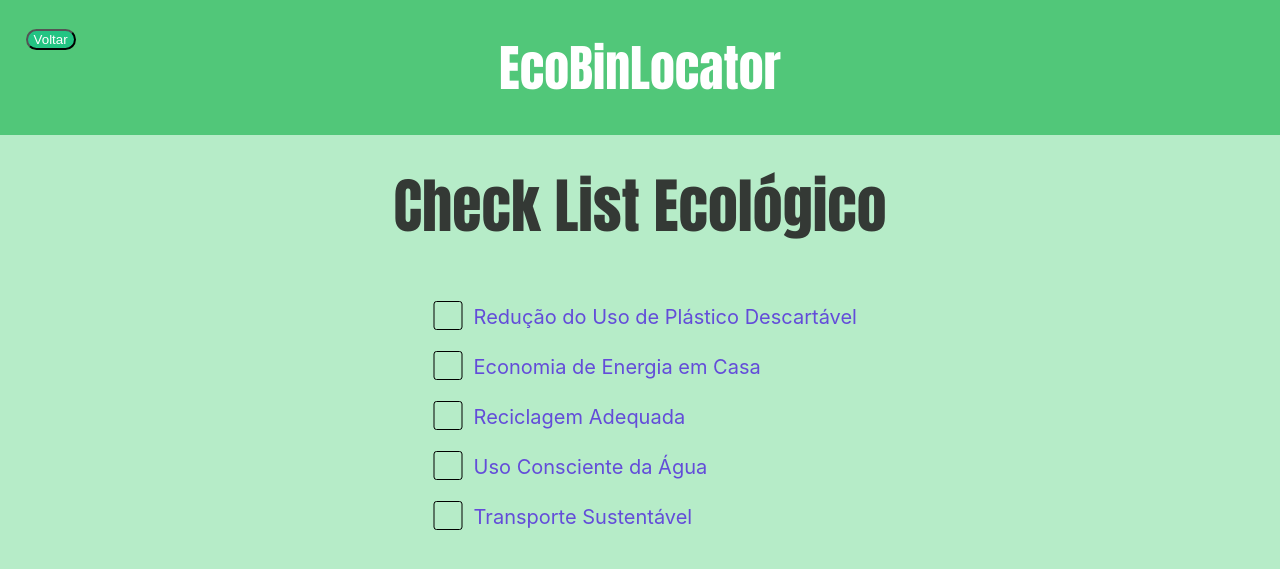
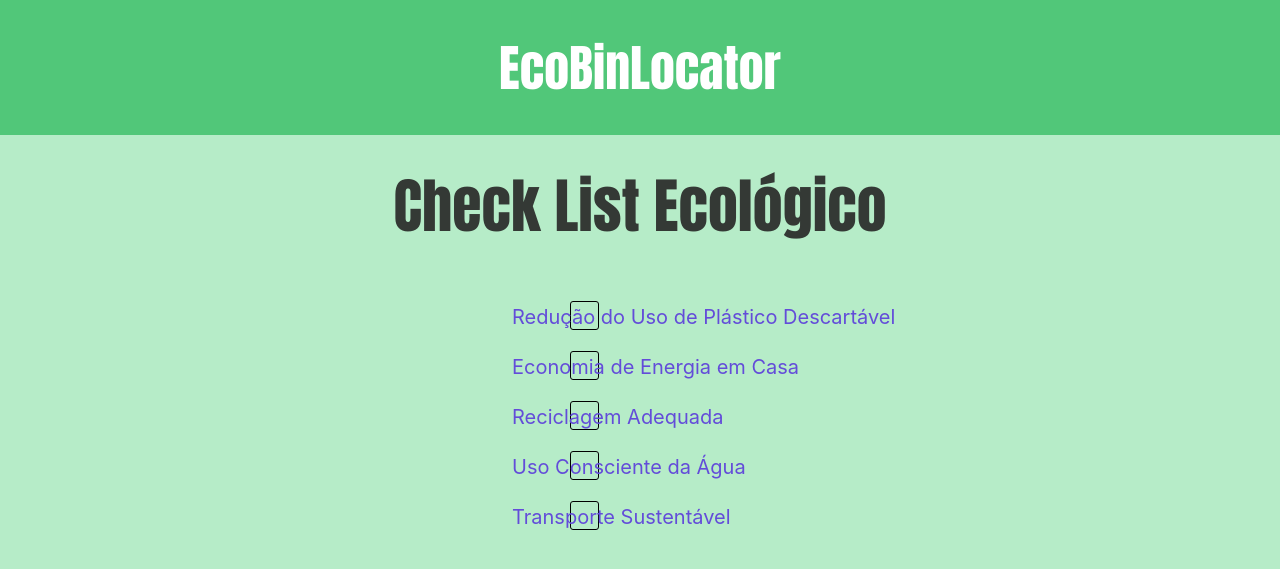
Before and after one commit to Henriquelbqg/EcoBinLocator, a Django app: page /checklist/ in a window 1280 px wide; the page is wider, and only the part inside the window is pictured. Shown: the top 569 px of that part. Run offline with Django 4.2, Linux system fonts and the light colour scheme; parts of the project's set-up code (start-up, migrations or seed data) failed here and were passed over.

Commit message:
update templates

```diff
--- a/Projeto_EcoBinLocator/app_EcoBinLocator/templates/checklist.html
+++ b/Projeto_EcoBinLocator/app_EcoBinLocator/templates/checklist.html
@@ -6,7 +6,7 @@
     <title>Document</title>
 
     <style>
-        body {
+          body{
             margin: 0;
             padding: 0;
             background-color: #b6ecc8;
@@ -16,7 +16,6 @@
             min-height: 100vh;
             font-family: Lalezar, Impact, Haettenschweiler, 'Arial Narrow Bold', sans-serif;
         }
-
         header {
             position: fixed;
             top: 0;
@@ -24,14 +23,14 @@
             width: 100%;
             background-color: #51c779;
             text-align: center;
-            padding: 30px;
+            padding: 30px; /* Increase the padding to increase the header height */
             font-size: 50px;
             color: white;
             left: 50%;
             transform: translateX(-50%);
         }
 
-        h1 {
+        h1{
         color: rgb(52, 57, 53);
         font-size: 60px;
         text-align: center;
@@ -44,30 +43,7 @@
         transform: translateX(-50%);
     }
 
-        p {
-            width: 100%;
-            color: #634CD9;
-            font-family: 'Inter', sans-serif;
-            font-size: 20px;
-            font-style: normal;
-            font-weight: 400;
-            line-height: normal;
-            text-align: left;
-            position: absolute;
-            left: 37%;
-        }
-
-        .checkbox-container {
-            position: absolute;
-            left: 35%;
-            transform: translateX(-50%);
-        }
-
-        .checkbox-container input {
-            display: none;
-        }
-
-        .checkbox {
+    .cbx1 {
  position: relative;
  top: 1px;
  width: 27px;
@@ -80,7 +56,7 @@
  display: block;
 }
 
-        .checkbox:after {
+.cbx1:after {
  content: '';
  position: absolute;
  top: 2px;
@@ -95,21 +71,25 @@
  transition-delay: 0.15s;
 }
 
-        .label {
+.lbl {
  margin-left: 5px;
  vertical-align: middle;
  cursor: pointer;
 }
 
-        .checkbox:checked ~ .checkbox {
+#cbx1:checked ~ .cbx1 {
  border-color: transparent;
  background: #6871f1;
  animation: jelly 0.6s ease;
 }
 
-        .checkbox:checked ~ .checkbox:after {
+#cbx1:checked ~ .cbx1:after {
  opacity: 1;
  transform: rotate(45deg) scale(1);
+}
+
+.cntr1 {
+ position: relative;
 }
 
 @keyframes jelly {
@@ -142,53 +122,394 @@
  }
 }
 
-        @media only screen and (max-width: 600px) {
-            p {
-                width: 100%;
-                text-align: center;
-                left: 50%;
-                transform: translateX(-50%);
+.hidden-xs-up1 {
+ display: none!important;
+}
+
+    .cbx2 {
+ position: relative;
+ top: 1px;
+ width: 27px;
+ height: 27px;
+ border: 1px solid #000000;
+ border-radius: 3px;
+ vertical-align: middle;
+ transition: background 0.1s ease;
+ cursor: pointer;
+ display: block;
+}
+
+.cbx2:after {
+ content: '';
+ position: absolute;
+ top: 2px;
+ left: 8px;
+ width: 7px;
+ height: 14px;
+ opacity: 0;
+ transform: rotate(45deg) scale(0);
+ border-right: 2px solid #fff;
+ border-bottom: 2px solid #fff;
+ transition: all 0.3s ease;
+ transition-delay: 0.15s;
+}
+
+.lbl {
+ margin-left: 5px;
+ vertical-align: middle;
+ cursor: pointer;
+}
+
+#cbx2:checked ~ .cbx2 {
+ border-color: transparent;
+ background: #6871f1;
+ animation: jelly 0.6s ease;
+}
+
+#cbx2:checked ~ .cbx2:after {
+ opacity: 1;
+ transform: rotate(45deg) scale(1);
+}
+
+.cntr2 {
+ position: relative;
+}
+
+@keyframes jelly {
+ from {
+  transform: scale(1, 1);
+ }
+
+ 30% {
+  transform: scale(1.25, 0.75);
+ }
+
+ 40% {
+  transform: scale(0.75, 1.25);
+ }
+
+ 50% {
+  transform: scale(1.15, 0.85);
+ }
+
+ 65% {
+  transform: scale(0.95, 1.05);
+ }
+
+ 75% {
+  transform: scale(1.05, 0.95);
+ }
+
+ to {
+  transform: scale(1, 1);
  }
 }
+
+.hidden-xs-up2 {
+ display: none!important;
+}
+
+.cbx3{
+ position: relative;
+ top: 1px;
+ width: 27px;
+ height: 27px;
+ border: 1px solid #000000;
+ border-radius: 3px;
+ vertical-align: middle;
+ transition: background 0.1s ease;
+ cursor: pointer;
+ display: block;
+}
+
+.cbx3:after {
+ content: '';
+ position: absolute;
+ top: 2px;
+ left: 8px;
+ width: 7px;
+ height: 14px;
+ opacity: 0;
+ transform: rotate(45deg) scale(0);
+ border-right: 2px solid #fff;
+ border-bottom: 2px solid #fff;
+ transition: all 0.3s ease;
+ transition-delay: 0.15s;
+}
+
+.lbl {
+ margin-left: 5px;
+ vertical-align: middle;
+ cursor: pointer;
+}
+
+#cbx3:checked ~ .cbx3 {
+ border-color: transparent;
+ background: #6871f1;
+ animation: jelly 0.6s ease;
+}
+
+#cbx3:checked ~ .cbx3:after {
+ opacity: 1;
+ transform: rotate(45deg) scale(1);
+}
+
+.cntr3 {
+ position: relative;
+}
+
+@keyframes jelly {
+ from {
+  transform: scale(1, 1);
+ }
+
+ 30% {
+  transform: scale(1.25, 0.75);
+ }
+
+ 40% {
+  transform: scale(0.75, 1.25);
+ }
+
+ 50% {
+  transform: scale(1.15, 0.85);
+ }
+
+ 65% {
+  transform: scale(0.95, 1.05);
+ }
+
+ 75% {
+  transform: scale(1.05, 0.95);
+ }
+
+ to {
+  transform: scale(1, 1);
+ }
+}
+
+.hidden-xs-up3 {
+ display: none!important;
+}
+
+
+.cbx4 {
+ position: relative;
+ top: 1px;
+ width: 27px;
+ height: 27px;
+ border: 1px solid #000000;
+ border-radius: 3px;
+ vertical-align: middle;
+ transition: background 0.1s ease;
+ cursor: pointer;
+ display: block;
+}
+
+.cbx4:after {
+ content: '';
+ position: absolute;
+ top: 2px;
+ left: 8px;
+ width: 7px;
+ height: 14px;
+ opacity: 0;
+ transform: rotate(45deg) scale(0);
+ border-right: 2px solid #fff;
+ border-bottom: 2px solid #fff;
+ transition: all 0.3s ease;
+ transition-delay: 0.15s;
+}
+
+.lbl {
+ margin-left: 5px;
+ vertical-align: middle;
+ cursor: pointer;
+}
+
+#cbx4:checked ~ .cbx4 {
+ border-color: transparent;
+ background: #6871f1;
+ animation: jelly 0.6s ease;
+}
+
+#cbx4:checked ~ .cbx4:after {
+ opacity: 1;
+ transform: rotate(45deg) scale(1);
+}
+
+.cntr4 {
+ position: relative;
+}
+
+@keyframes jelly {
+ from {
+  transform: scale(1, 1);
+ }
+
+ 30% {
+  transform: scale(1.25, 0.75);
+ }
+
+ 40% {
+  transform: scale(0.75, 1.25);
+ }
+
+ 50% {
+  transform: scale(1.15, 0.85);
+ }
+
+ 65% {
+  transform: scale(0.95, 1.05);
+ }
+
+ 75% {
+  transform: scale(1.05, 0.95);
+ }
+
+ to {
+  transform: scale(1, 1);
+ }
+}
+
+.hidden-xs-up4 {
+ display: none!important;
+}
+
+.cbx5 {
+ position: relative;
+ top: 1px;
+ width: 27px;
+ height: 27px;
+ border: 1px solid #000000;
+ border-radius: 3px;
+ vertical-align: middle;
+ transition: background 0.1s ease;
+ cursor: pointer;
+ display: block;
+}
+
+.cbx5:after {
+ content: '';
+ position: absolute;
+ top: 2px;
+ left: 8px;
+ width: 7px;
+ height: 14px;
+ opacity: 0;
+ transform: rotate(45deg) scale(0);
+ border-right: 2px solid #fff;
+ border-bottom: 2px solid #fff;
+ transition: all 0.3s ease;
+ transition-delay: 0.15s;
+}
+
+.lbl {
+ margin-left: 5px;
+ vertical-align: middle;
+ cursor: pointer;
+}
+
+#cbx5:checked ~ .cbx5 {
+ border-color: transparent;
+ background: #6871f1;
+ animation: jelly 0.6s ease;
+}
+
+#cbx5:checked ~ .cbx5:after {
+ opacity: 1;
+ transform: rotate(45deg) scale(1);
+}
+
+.cntr5 {
+ position: relative;
+}
+
+@keyframes jelly {
+ from {
+  transform: scale(1, 1);
+ }
+
+ 30% {
+  transform: scale(1.25, 0.75);
+ }
+
+ 40% {
+  transform: scale(0.75, 1.25);
+ }
+
+ 50% {
+  transform: scale(1.15, 0.85);
+ }
+
+ 65% {
+  transform: scale(0.95, 1.05);
+ }
+
+ 75% {
+  transform: scale(1.05, 0.95);
+ }
+
+ to {
+  transform: scale(1, 1);
+ }
+}
+
+.hidden-xs-up5 {
+ display: none!important;
+}
+
+
+p{
+    width: 505px;
+    color: #634CD9;
+    font-family: 'Inter', sans-serif;
+    font-size: 20px;
+    font-style: normal;
+    font-weight: 400;
+    line-height: normal;
+    position: absolute;
+
+}
+
     </style>
 </head>
 <body>
     <header>
         EcoBinLocator
     </header>
-    <div style="position: fixed; z-index: 100; left: 2%; top: 4%;">
-        <form action="{% url 'home' %}">
-            <button style="background-color: #23c483;
-            border-radius: 45px;
-            color: #fff;
-            transform: translateY(-7px);">Voltar</button>
-        </form>
+
+    <h1>Check List Ecológico</h1>
+
+    <div class="cntr1" style="position: absolute; top: 300px; left: 570px;">
+        <input  type="checkbox" id="cbx1" class="hidden-xs-up1">
+        <label for="cbx1" class="cbx1"></label>
       </div>
-    <h1>Check List Ecológico</h1>
-    <div class="checkbox-container" style="top: 300px;">
-        <input type="checkbox" id="cbx1" class="hidden-xs-up1">
-        <label for="cbx1" class="checkbox"></label>
+      <p style="top: 285px; left: 40%;"> Redução do Uso de Plástico Descartável </p>
+
+      <div class="cntr2" style="position: absolute; top: 350px; left: 570px;">
+        <input  type="checkbox" id="cbx2" class="hidden-xs-up2">
+        <label for="cbx2" class="cbx2"></label>
       </div>
-    <p style="top: 285px;"> Redução do Uso de Plástico Descartável </p>
-    <div class="checkbox-container" style="top: 350px;">
-        <input type="checkbox" id="cbx2" class="hidden-xs-up2">
-        <label for="cbx2" class="checkbox"></label>
+      <p style="top: 335px; left: 40%;"> Economia de Energia em Casa </p>
+
+      <div class="cntr3" style="position: absolute; top: 400px; left: 570px;">
+        <input  type="checkbox" id="cbx3" class="hidden-xs-up3">
+        <label for="cbx3" class="cbx3"></label>
       </div>
-    <p style="top: 335px;"> Economia de Energia em Casa </p>
-    <div class="checkbox-container" style="top: 400px;">
-        <input type="checkbox" id="cbx3" class="hidden-xs-up3">
-        <label for="cbx3" class="checkbox"></label>
+      <p style="top: 385px; left: 40%;"> Reciclagem Adequada </p>
+
+      <div class="cntr4" style="position: absolute; top: 450px; left: 570px;">
+        <input type="checkbox" id="cbx4" class="hidden-xs-up4">
+        <label for="cbx4" class="cbx4"></label>
       </div>
-    <p style="top: 385px;"> Reciclagem Adequada </p>
-    <div class="checkbox-container" style="top: 450px;">
-        <input type="checkbox" id="cbx4" class="hidden-xs-up4">
-        <label for="cbx4" class="checkbox"></label>
+      <p style="top: 435px; left: 40%;"> Uso Consciente da Água </p>
+
+      <div class="cntr5" style="position: absolute; top: 500px; left: 570px;">
+        <input type="checkbox" id="cbx5" class="hidden-xs-up5">
+        <label for="cbx5" class="cbx5"></label>
       </div>
-    <p style="top: 435px;"> Uso Consciente da Água </p>
-    <div class="checkbox-container" style="top: 500px;">
-        <input type="checkbox" id="cbx5" class="hidden-xs-up5">
-        <label for="cbx5" class="checkbox"></label>
-    </div>
-    <p style="top: 485px;"> Transporte Sustentável </p>
+      <p style="top: 485px; left: 40%;"> Transporte Sustentável </p>
+
 </body>
 </html>
```
Also changed, not shown: Projeto_EcoBinLocator/db.sqlite3. Lines whose indentation alone changed are shown as unchanged.
